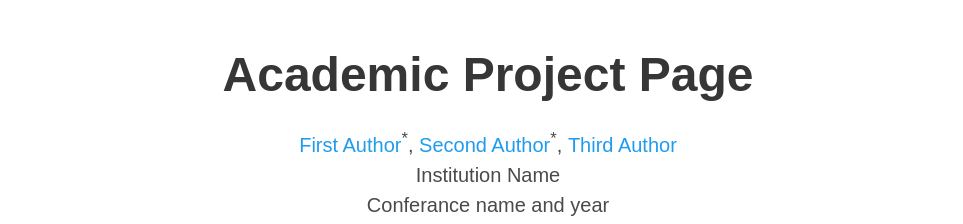
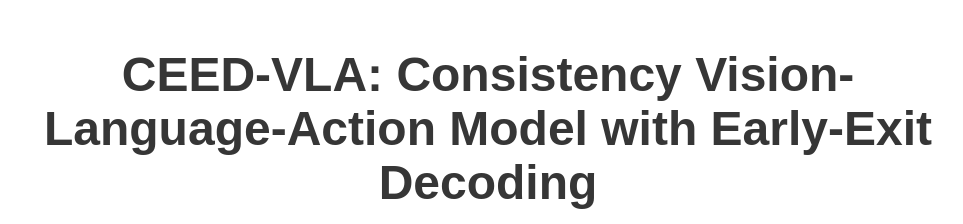
Before and after one commit to IRPN-EAI/CEED-VLA, a plain HTML site: page index.html in a window 1280 px wide. Shown: the top 224 px of the page, without its empty margins (152-1115 px from the left). Drawn offline with nearby package versions, Linux system fonts and the light colour scheme; some icons are missing; a web font is replaced by a local one.

Commit message:
Update index.html

```diff
--- a/index.html
+++ b/index.html
@@ -52,7 +52,7 @@
       <div class="container is-max-desktop">
         <div class="columns is-centered">
           <div class="column has-text-centered">
-            <h1 class="title is-1 publication-title">Academic Project Page</h1>
+            <h1 class="title is-1 publication-title">CEED-VLA: Consistency Vision-Language-Action Model with Early-Exit Decoding</h1>
             <div class="is-size-5 publication-authors">
               <!-- Paper authors -->
               <span class="author-block">
```
